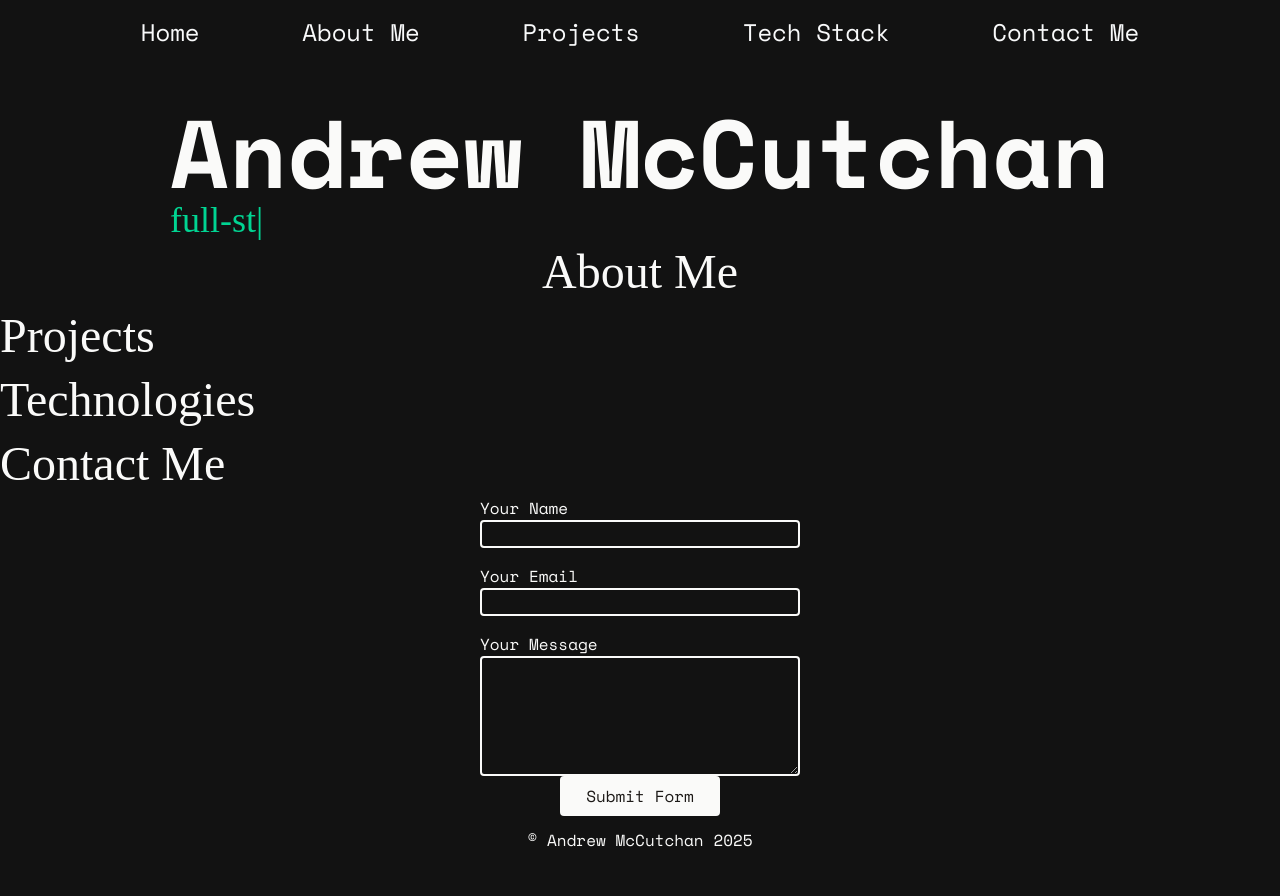
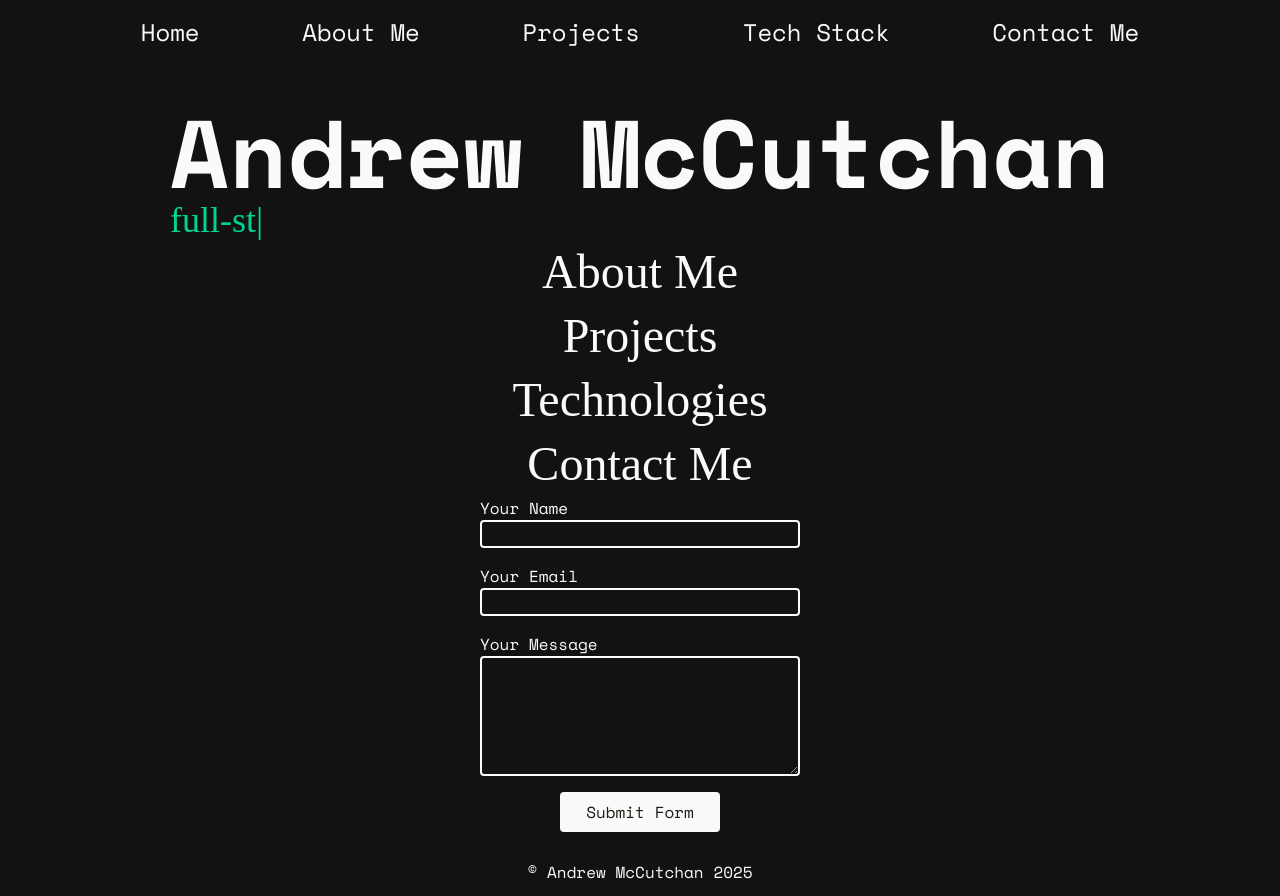
Before and after one commit to andmccutchan/Personal-Website, a React (Vite) app: page / in a window 1280 px wide. Before the commit the page ends 864 px from the top, so only its background shows below. Built offline with nearby package versions, Linux system fonts and the light colour scheme; a web font is replaced by a local one.

Commit message:
Minor tweaks

```diff
--- a/src/Components/ContactForm.jsx
+++ b/src/Components/ContactForm.jsx
@@ -59,13 +59,13 @@ const ContactForm = () => {
         </div>
 
         <button
-          className="bg-stone-50 text-stone-900 w-1/2 mx-auto p-2 rounded"
+          className="bg-stone-50 text-stone-900 w-1/2 mx-auto p-2 rounded mt-4"
           type="submit"
         >
           Submit Form
         </button>
       </form>
-      <span>{result}</span>
+      <p className="text-center mt-4">{result}</p>
     </div>
   );
 };
--- a/src/Components/ContactMeSection.jsx
+++ b/src/Components/ContactMeSection.jsx
@@ -5,7 +5,7 @@ import ContactForm from "./ContactForm";
 const ContactMeSection = () => {
   return (
     <section>
-      <div className="flex">
+      <div className="flex justify-center">
         <motion.h2
           className="secondary-font text-5xl text-stone-50 my-2 hover:cursor-pointer"
           whileHover={{ scale: 1.1 }}
--- a/src/Components/ProjectsSection.jsx
+++ b/src/Components/ProjectsSection.jsx
@@ -23,7 +23,7 @@ const ProjectsSection = () => {
 
   return (
     <section>
-      <div className="flex">
+      <div className="flex justify-center">
         <motion.h2
           className="secondary-font text-5xl text-stone-50 my-2 hover:cursor-pointer"
           whileHover={{ scale: 1.1 }}
--- a/src/Components/TechStackSection.jsx
+++ b/src/Components/TechStackSection.jsx
@@ -46,7 +46,7 @@ const TechStackSection = () => {
   return (
     <section>
       <div className="w-full">
-        <div className="flex">
+        <div className="flex justify-center">
           <motion.h2
             className="secondary-font text-5xl text-stone-50 my-2 hover:cursor-pointer"
             whileHover={{ scale: 1.1 }}
```
